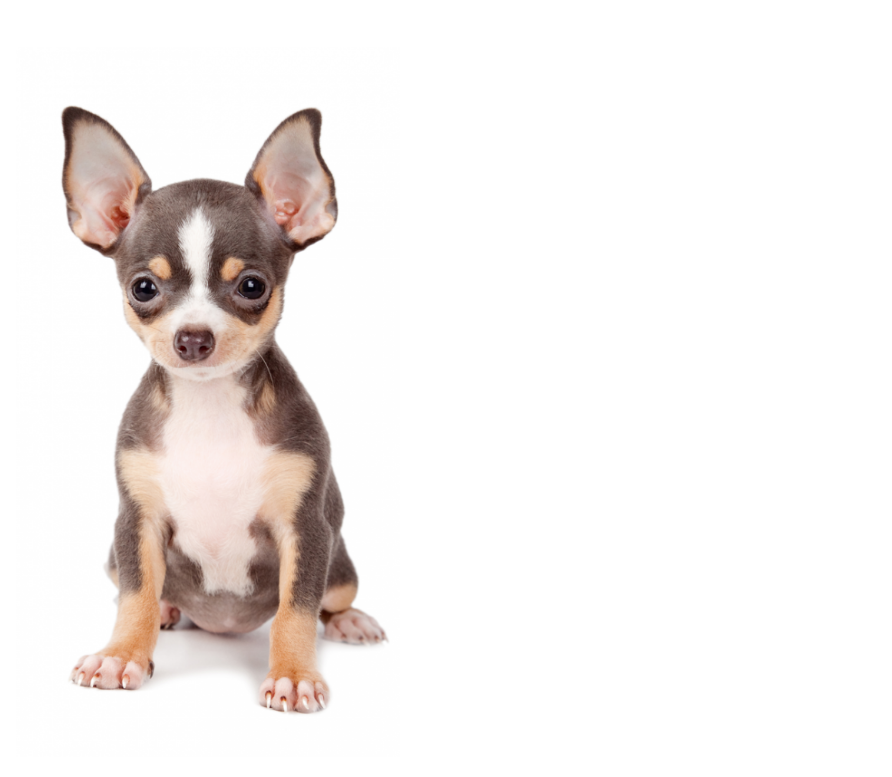
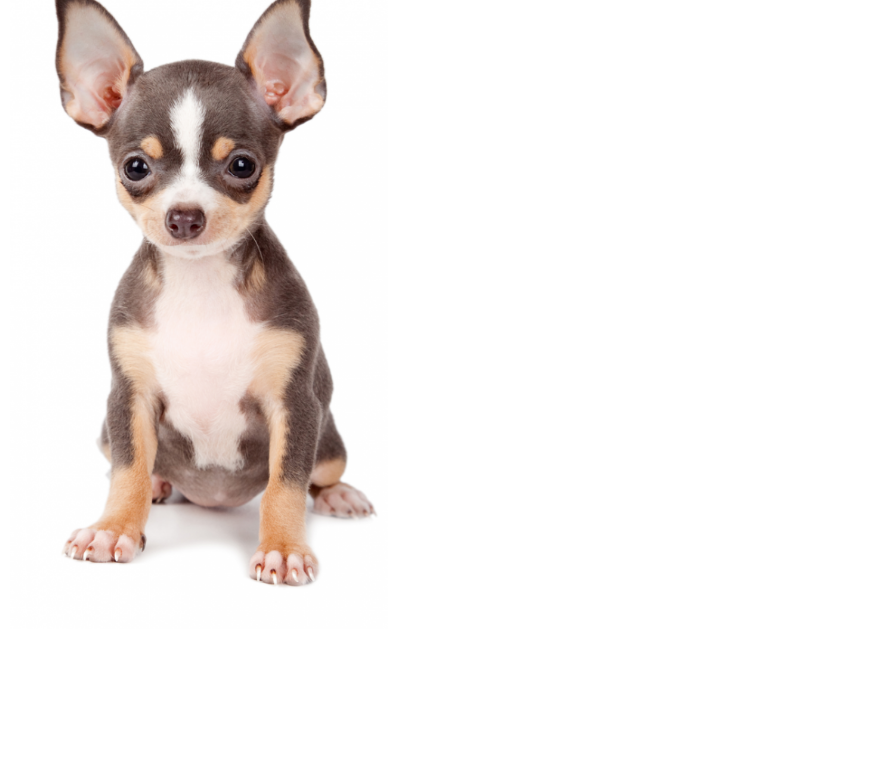
Before and after one commit to NathanWilkus/CSS2_Exercises, a plain HTML site: page CSS_2-Exercises/Responsive_Dogs/sizeAdjust.html in a window 1280 px wide. Shown: the part 142-919 px from the top of the page, without its empty margins (0-892 px from the left). After the commit the page ends 800 px from the top, so only its background shows below. Drawn offline with Linux system fonts and the light colour scheme; files that its build step writes are made by us from their sources.

Commit message:
Update sizeAdjust.html

```diff
--- a/CSS_2-Exercises/Responsive_Dogs/sizeAdjust.html
+++ b/CSS_2-Exercises/Responsive_Dogs/sizeAdjust.html
@@ -6,7 +6,7 @@
     <meta name="viewport" content="width=device-width, initial-scale=1.0">
     <title>Responsive Dogs size adjust</title>
 
-    <link rel="stylesheet" href="./style.css">
+    <link rel="stylesheet" href="./sizeAdjust.css">
 </head>
 <body>
     <h1>This is a responsive dog</h1>
```
